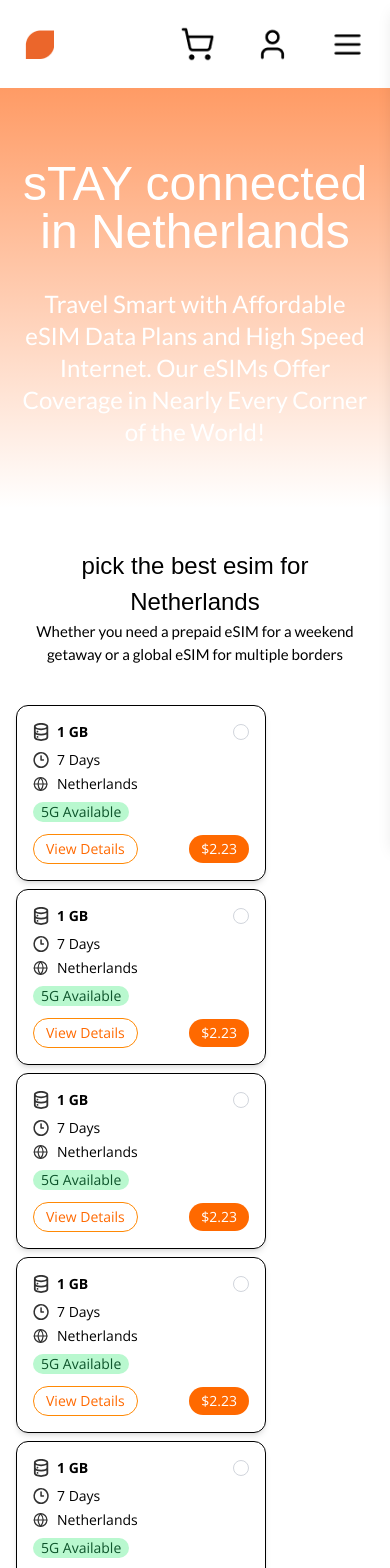
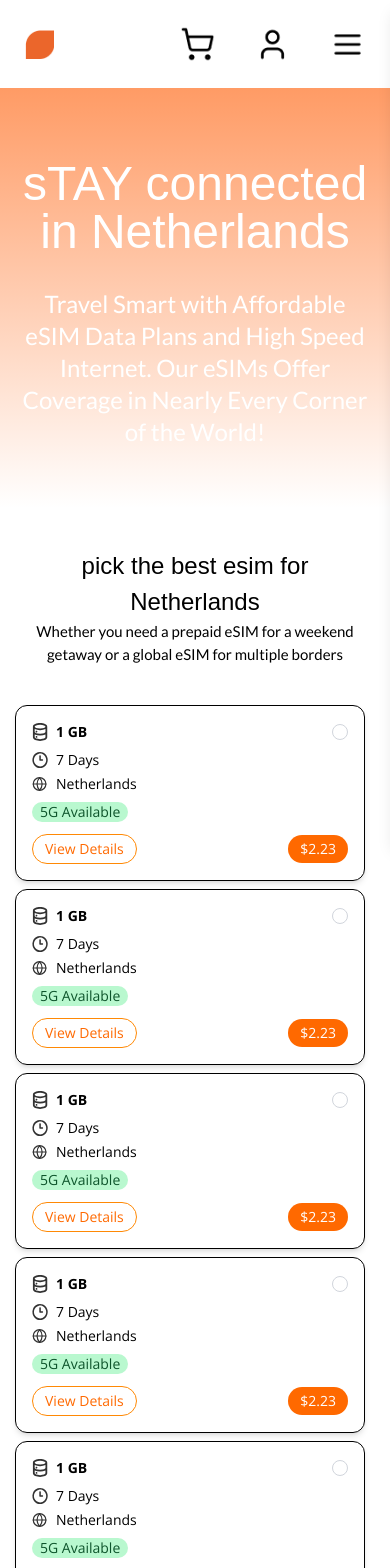
Before and after one commit to Shafqatraza494/e-sim, a Next.js app: page /country in a window 390 px wide. Shown: the top 1568 px of the page. Built offline with nearby package versions, Linux system fonts and the light colour scheme; a web font is replaced by a local one.

Commit message:
Country Page

```diff
--- a/src/Components/Country/Section1.jsx
+++ b/src/Components/Country/Section1.jsx
@@ -40,7 +40,7 @@ function Section1() {
           for multiple borders
         </p>
       </div>
-      <div className="my-10">
+      <div className="my-10 ">
         <ul className="hidden md:flex flex-row items-center   mt-10 text-[22px] align-middle">
           {["Standard Plan", "Unlimited Data", "Data/Voice"].map(
             (tab, index) => (
@@ -59,14 +59,14 @@ function Section1() {
           )}
         </ul>
       </div>
-      <div className="flex md:flex-row flex-col gap-10">
-        <div className="md:w-[700px]">
-          <div className="grid grid-cols-1 sm:grid-cols-2 lg:grid-cols-3 gap-2 mb-10">
+      <div className="flex md:flex-row flex-col gap-10 justify-center md:justify-start items-center">
+        <div className="md:w-[700px] w-[360px] flex md:justify-start justify-center">
+          <div className="grid grid-cols-1 sm:grid-cols-2 lg:grid-cols-3 gap-2 mb-10 w-[100%]">
             {plans.map((plan, idx) => (
               <div
                 key={idx}
                 onClick={() => setSelectedIndex(idx)}
-                className={`border rounded-xl p-4 shadow-md w-full max-w-[250px] cursor-pointer transition-all duration-200
+                className={`border rounded-xl p-4 shadow-md w-full md:max-w-[250px] max-w-[350px] cursor-pointer transition-all duration-200
             ${
               selectedIndex === idx
                 ? "ring-2 ring-orange-400"
```
